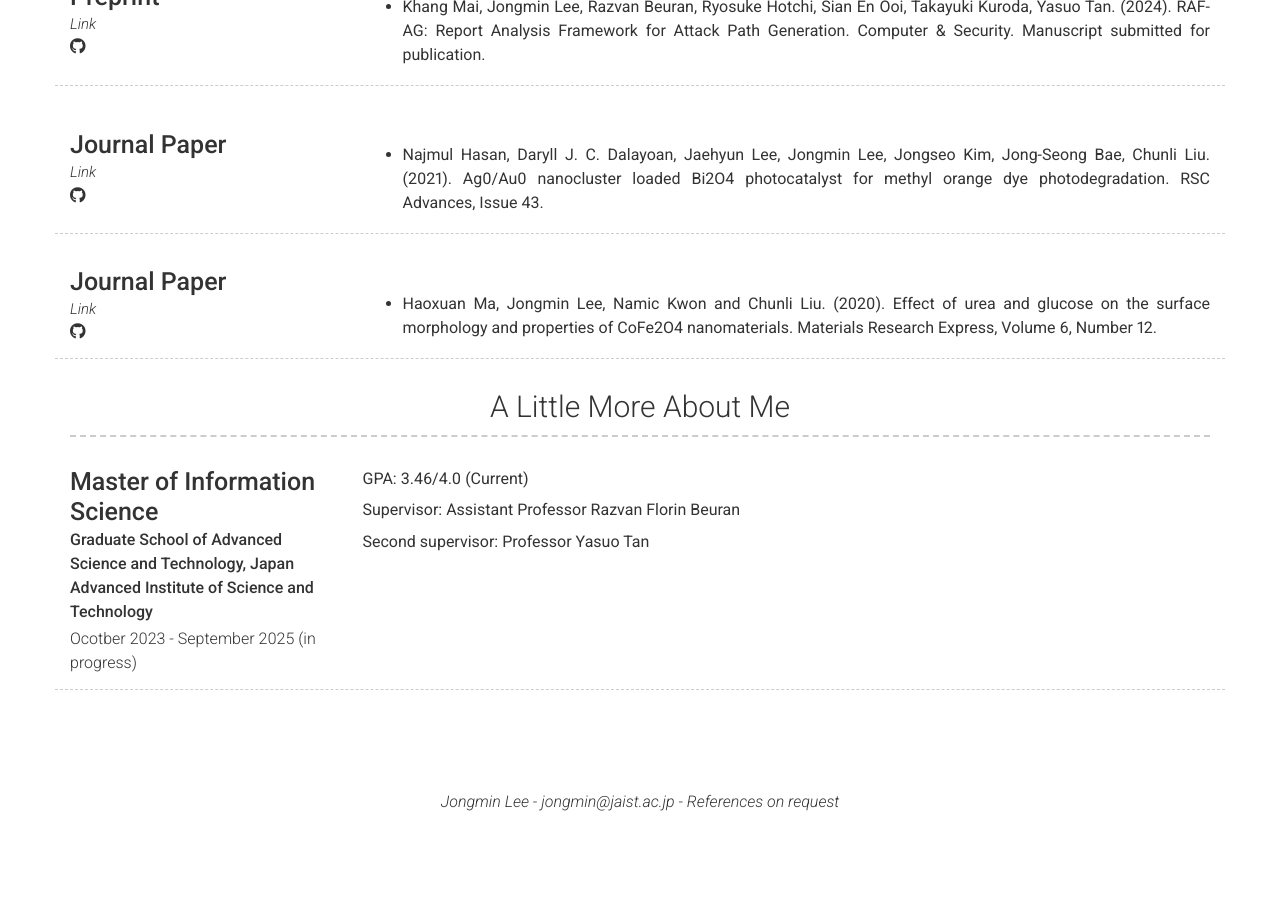
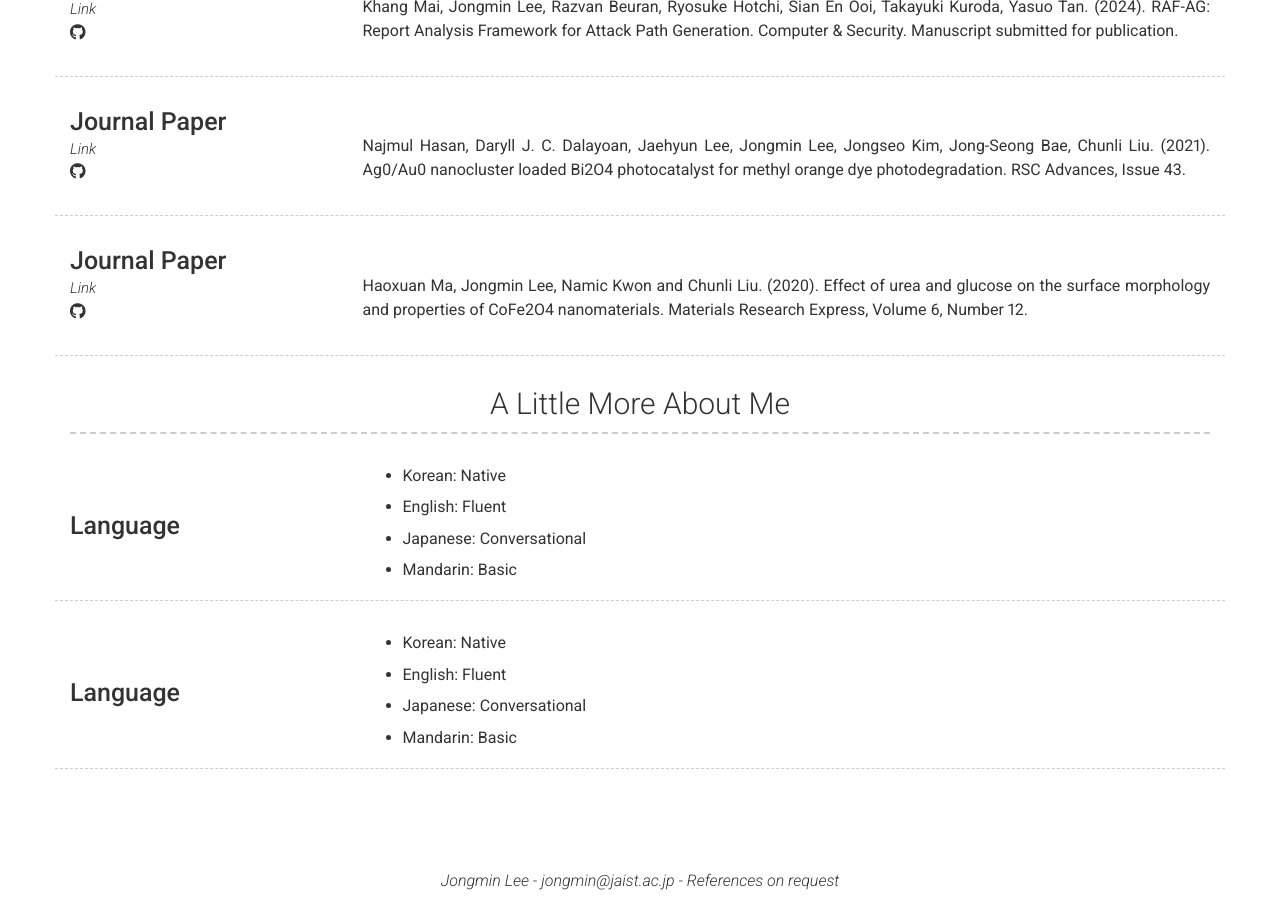
Before and after one commit to strike137/strike137.github.io, a Jekyll site: the page built from index.md, in a window 1280 px wide and 900 px high, scrolled down 2868 px. Built offline with Jekyll 4.4.1, drawn with Linux system fonts in a browser that asks for light colours; nearby versions of some CDN libraries; before the commit the page ends 3689 px from its top, so only the background shows below that.

Commit message:
Update _config.yml

```diff
--- a/_config.yml
+++ b/_config.yml
@@ -156,7 +156,7 @@ content:
   - title: Research
     layout: list # Title for the section
     content:
-      - layout: top-left
+      - layout: left
         border: weak  # Value of `weak` will display a weak border below this item. # Any
                       # other value (or no value) means no border will be displayed
         title: Preprint
@@ -168,9 +168,9 @@ content:
            url: https://github.com/cyb3rlab/RAF-AG
         quote: >
         description: |
-          - Khang Mai, Jongmin Lee, Razvan Beuran, Ryosuke Hotchi, Sian En Ooi, Takayuki Kuroda, Yasuo Tan. (2024). RAF-AG: Report Analysis Framework for Attack Path Generation. Computer & Security. Manuscript submitted for publication.
+          Khang Mai, Jongmin Lee, Razvan Beuran, Ryosuke Hotchi, Sian En Ooi, Takayuki Kuroda, Yasuo Tan. (2024). RAF-AG: Report Analysis Framework for Attack Path Generation. Computer & Security. Manuscript submitted for publication.
 
-      - layout: top-left
+      - layout: left
         border: weak  # Value of `weak` will display a weak border below this item. # Any
                       # other value (or no value) means no border will be displayed
         title: Journal Paper
@@ -182,9 +182,9 @@ content:
            url: https://pubs.rsc.org/en/content/articlelanding/2021/ra/d1ra03278j
         quote: >
         description: |
-          - Najmul Hasan, Daryll J. C. Dalayoan, Jaehyun Lee, Jongmin Lee, Jongseo Kim, Jong-Seong Bae, Chunli Liu. (2021). Ag0/Au0 nanocluster loaded Bi2O4 photocatalyst for methyl orange dye photodegradation. RSC Advances, Issue 43.
+          Najmul Hasan, Daryll J. C. Dalayoan, Jaehyun Lee, Jongmin Lee, Jongseo Kim, Jong-Seong Bae, Chunli Liu. (2021). Ag0/Au0 nanocluster loaded Bi2O4 photocatalyst for methyl orange dye photodegradation. RSC Advances, Issue 43.
 
-      - layout: top-left
+      - layout: left
         border: weak  # Value of `weak` will display a weak border below this item. # Any
                       # other value (or no value) means no border will be displayed
         title: Journal Paper
@@ -196,7 +196,7 @@ content:
            url: https://iopscience.iop.org/article/10.1088/2053-1591/ab5e59
         quote: >
         description: |
-          - Haoxuan Ma, Jongmin Lee, Namic Kwon and Chunli Liu. (2020). Effect of urea and glucose on the surface morphology and properties of CoFe2O4 nanomaterials. Materials Research Express, Volume 6, Number 12.
+          Haoxuan Ma, Jongmin Lee, Namic Kwon and Chunli Liu. (2020). Effect of urea and glucose on the surface morphology and properties of CoFe2O4 nanomaterials. Materials Research Express, Volume 6, Number 12.
 
 
 
@@ -205,15 +205,28 @@ content:
     content:
       - layout: top-left
         border: weak
-        title: Master of Information Science
-        sub_title: Graduate School of Advanced Science and Technology, Japan Advanced Institute of Science and Technology
-        caption: Ocotber 2023 - September 2025 (in progress)
+        title: Language
         description: |
-          GPA: 3.46/4.0 (Current)
+          - Korean: Native
 
-          Supervisor: Assistant Professor Razvan Florin Beuran
+          - English: Fluent
 
-          Second supervisor: Professor Yasuo Tan
+          - Japanese: Conversational
+
+          - Mandarin: Basic
+
+      - layout: top-left
+        border: weak
+        title: Language
+        description: |
+          - Korean: Native
+
+          - English: Fluent
+
+          - Japanese: Conversational
+
+          - Mandarin: Basic
+
 
 # Footer
 footer_show_references: true
```
